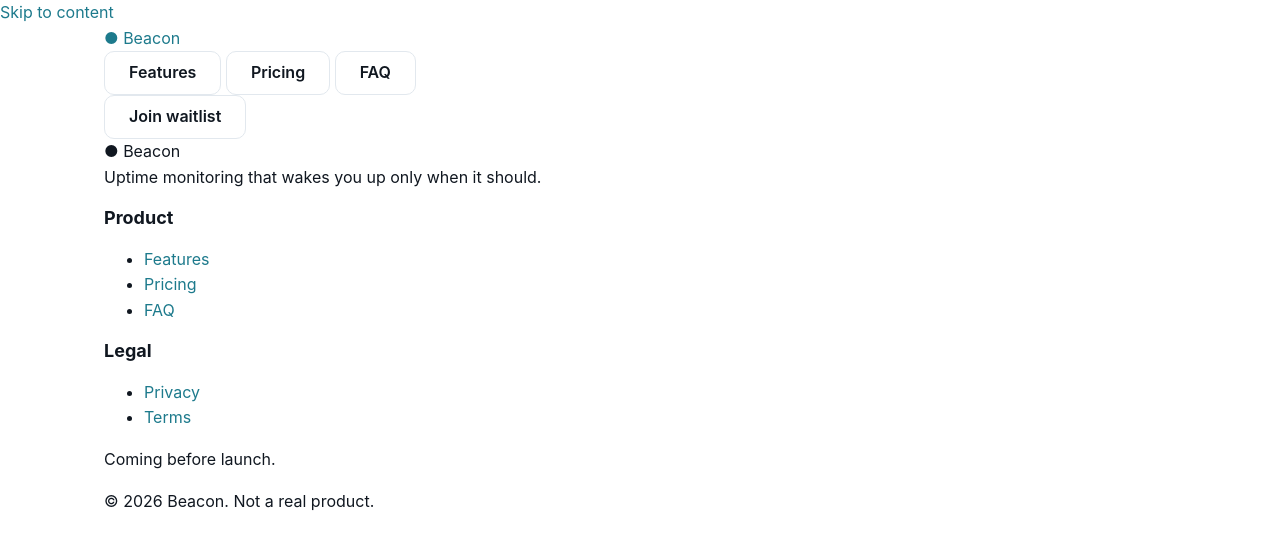
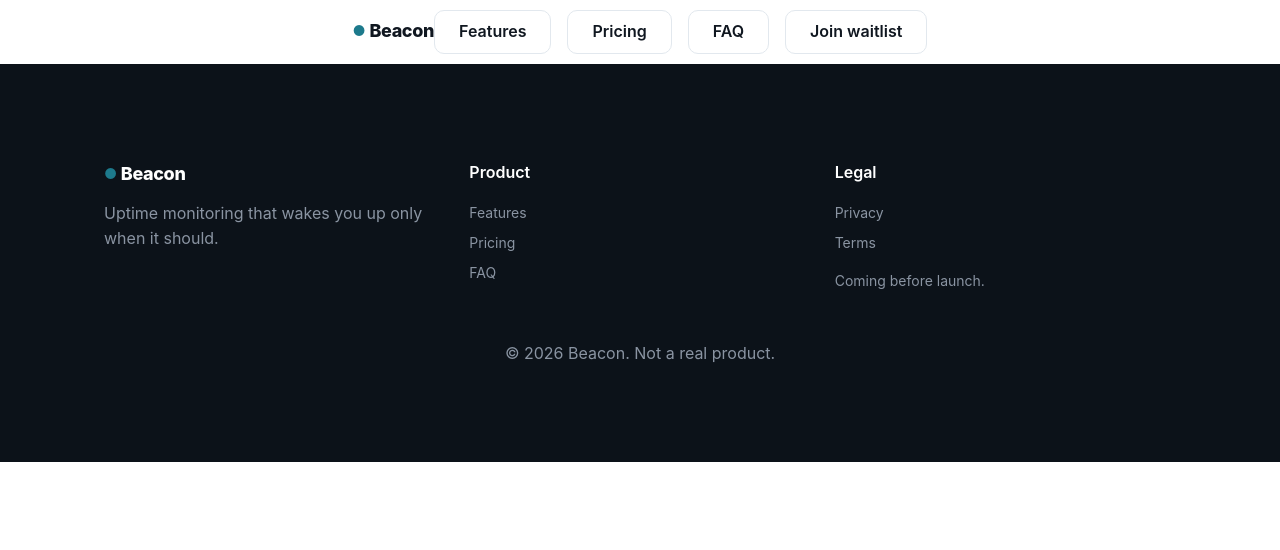
Before and after one commit to rahul-ambarakonda/HD_Code, a website: page public/index.html in a window 1280 px wide. Drawn offline with Linux system fonts and the light colour scheme.

Commit message:
feat: add styles for skip-link, header, and footer

```diff
--- a/public/styles.css
+++ b/public/styles.css
@@ -536,3 +536,212 @@ details[open] .faq__chevron {
     transition-duration: 0ms !important;
   }
 }
+
+/* Skip Link */
+.skip-link {
+  position: absolute;
+  top: var(--space-4);
+  left: var(--space-4);
+  padding: var(--space-3) var(--space-4);
+  background-color: var(--color-surface);
+  color: var(--color-ink);
+  border: var(--border);
+  border-radius: var(--radius-md);
+  z-index: 1000;
+  transform: translateY(-150%);
+  transition: transform var(--duration-base) var(--ease);
+}
+
+.skip-link:focus {
+  transform: translateY(0);
+}
+
+@media (prefers-reduced-motion: reduce) {
+  .skip-link {
+    transition-duration: 0ms !important;
+  }
+}
+
+/* Site Header */
+.site-header {
+  position: sticky;
+  top: 0;
+  z-index: 100;
+  background-color: var(--color-surface);
+  height: 64px; /* As per P-01 Header spec */
+  display: flex; /* To center content vertically */
+  align-items: center; /* To center content vertically */
+  border-bottom: 1px solid transparent; /* Default state for border */
+  transition: border-color var(--duration-fast) var(--ease);
+}
+
+.site-header.scrolled {
+  border-color: var(--color-border);
+}
+
+.site-header__content {
+  display: flex;
+  justify-content: space-between;
+  align-items: center;
+  width: 100%;
+}
+
+.site-header__wordmark {
+  font-family: var(--font-sans);
+  font-size: var(--text-h3); /* A good base size for a wordmark that isn't the hero headline */
+  font-weight: 800; /* Display weight from wordmark spec */
+  letter-spacing: -0.02em; /* Tight letter-spacing from wordmark spec */
+  color: var(--color-ink);
+  text-decoration: none;
+  display: flex;
+  align-items: center;
+  gap: var(--space-1);
+}
+
+.site-header__wordmark span {
+  color: var(--color-accent); /* Lamp dot color */
+  font-size: 0.8em; /* Adjust dot size relative to text */
+  line-height: 1;
+}
+
+.site-header__nav {
+  display: flex;
+  gap: var(--space-4);
+  margin-left: auto; /* Push nav to the right */
+}
+
+/* Hide anchor links below 640px */
+@media (max-width: 640px) {
+  .site-header__nav {
+    display: none;
+  }
+}
+
+.site-header__waitlist-btn {
+  margin-left: var(--space-4); /* Space between nav and button */
+}
+
+@media (max-width: 640px) {
+  .site-header__waitlist-btn {
+    margin-left: auto; /* Push button to right when nav is hidden */
+  }
+}
+
+@media (prefers-reduced-motion: reduce) {
+  .site-header {
+    transition-duration: 0ms !important;
+  }
+}
+
+/* Site Footer */
+.site-footer {
+  background-color: var(--color-footer);
+  color: var(--color-ink-faint);
+  padding-top: var(--space-9);
+  padding-bottom: var(--space-9);
+  font-size: var(--text-small);
+}
+
+.site-footer__content {
+  display: grid;
+  grid-template-columns: repeat(3, 1fr);
+  gap: var(--space-5);
+  margin-bottom: var(--space-7);
+}
+
+@media (max-width: 640px) {
+  .site-footer__content {
+    grid-template-columns: 1fr;
+    gap: var(--space-7);
+  }
+}
+
+.site-footer__brand .site-footer__wordmark {
+  font-family: var(--font-sans);
+  font-size: var(--text-h3);
+  font-weight: 800;
+  letter-spacing: -0.02em;
+  color: var(--color-surface); /* White on dark footer */
+  text-decoration: none;
+  display: flex;
+  align-items: center;
+  gap: var(--space-1);
+  margin-bottom: var(--space-3);
+}
+
+.site-footer__brand .site-footer__wordmark span {
+  color: var(--color-accent); /* Lamp dot color */
+  font-size: 0.8em;
+  line-height: 1;
+}
+
+.site-footer__description {
+  max-width: none; /* Override paragraph max-width */
+  margin-bottom: 0;
+}
+
+.site-footer__heading {
+  font-size: var(--text-body); /* Should be readable, not too big */
+  line-height: 1.6;
+  font-weight: 600; /* Slightly bolder for heading */
+  color: var(--color-surface); /* White on dark footer */
+  margin-bottom: var(--space-4);
+}
+
+.site-footer__links {
+  list-style: none;
+  padding: 0;
+  margin: 0;
+}
+
+.site-footer__links li {
+  margin-bottom: var(--space-2);
+}
+
+.site-footer__links li:last-child {
+  margin-bottom: 0;
+}
+
+.site-footer__links a {
+  color: var(--color-ink-faint);
+  text-decoration: none;
+}
+
+.site-footer__links a:hover {
+  text-decoration: underline;
+}
+
+.site-footer__caption {
+  font-size: var(--text-small);
+  color: var(--color-ink-faint);
+  margin-top: var(--space-4); /* Space above caption */
+  margin-bottom: 0;
+  max-width: none;
+}
+
+.site-footer__copyright {
+  text-align: center;
+  margin-top: var(--space-7); /* Space above copyright */
+  margin-bottom: 0;
+  max-width: none;
+}
+
+@media (max-width: 640px) {
+  .site-footer__column {
+    text-align: center;
+  }
+  .site-footer__heading {
+    text-align: center;
+  }
+  .site-footer__links {
+    display: flex;
+    flex-direction: column;
+    align-items: center;
+  }
+  .site-footer__caption {
+    text-align: center;
+  }
+  .site-footer__brand {
+    text-align: center;
+  }
+}
```
